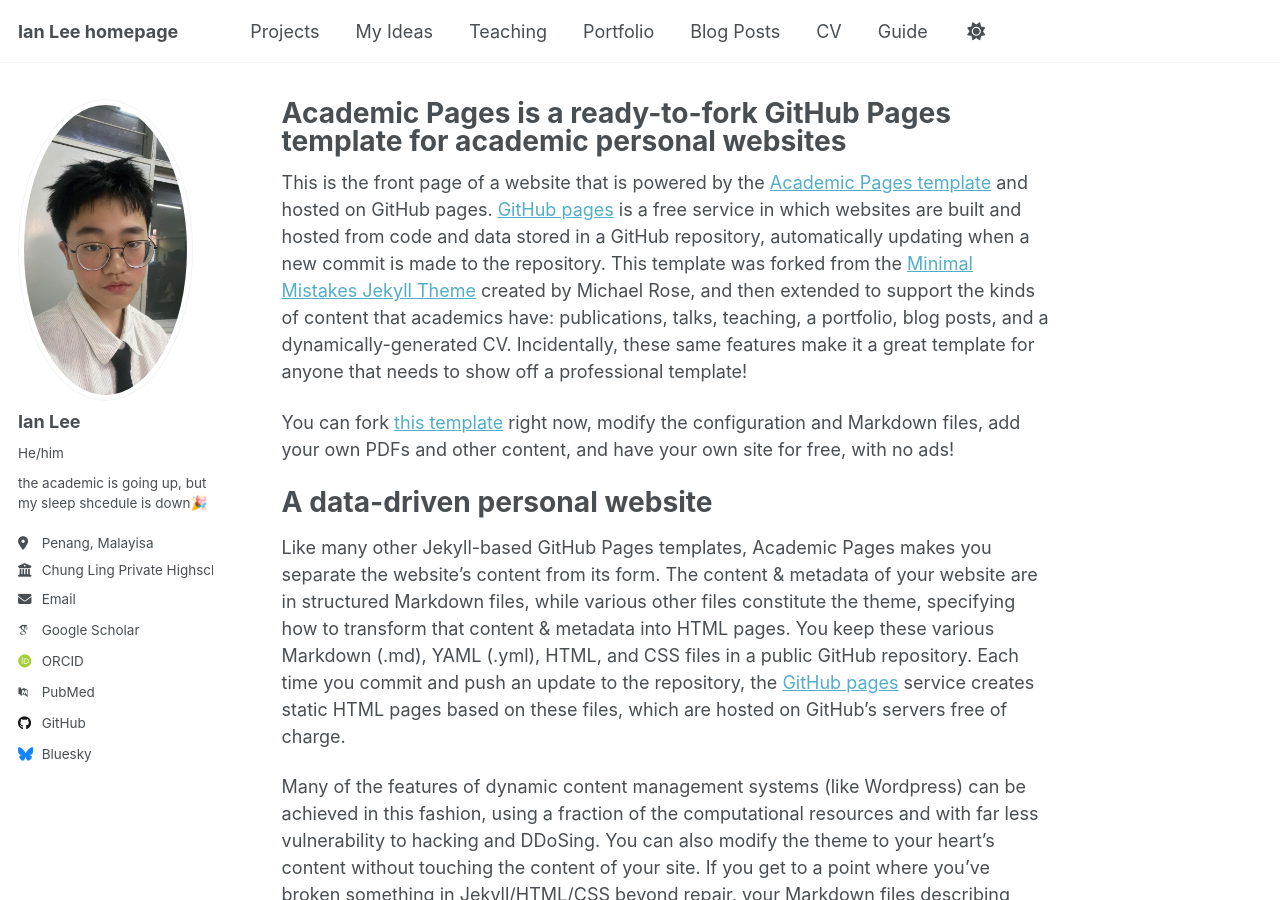
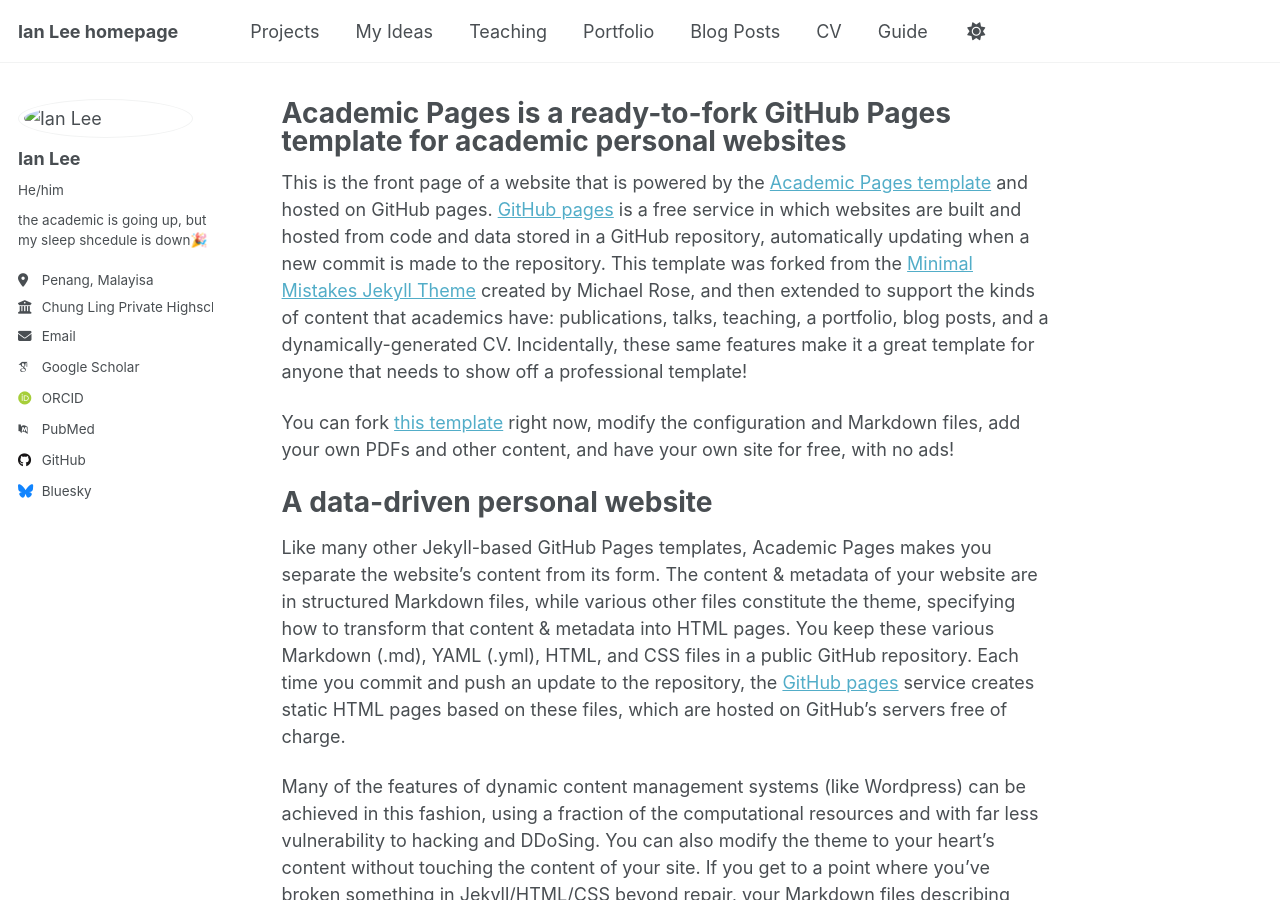
Before and after one commit to Leeiop123/Leeiop123.github.io, a Jekyll site: the page built from _pages/about.md, in a window 1280 px wide and 900 px high. Built offline with Jekyll 4.4.1, drawn with Linux system fonts in a browser that asks for light colours; some web fonts are replaced; a script that is not in the unit is left out.

Commit message:
Update _config.yml

```diff
--- a/_config.yml
+++ b/_config.yml
@@ -22,7 +22,7 @@ repository               : leeiop123/leeiop123.github.io
 #               Additional customization can be done by editing /_includes/author-profile.html
 author:
   # Biographic information
-  avatar: "hi.jpeg"
+  avatar: "/assests/image/hi.jpeg"
   name             : "Ian Lee"
   pronouns         : "He/him"
   bio              : "the academic is going up, but my sleep shcedule is down🎉"
```
